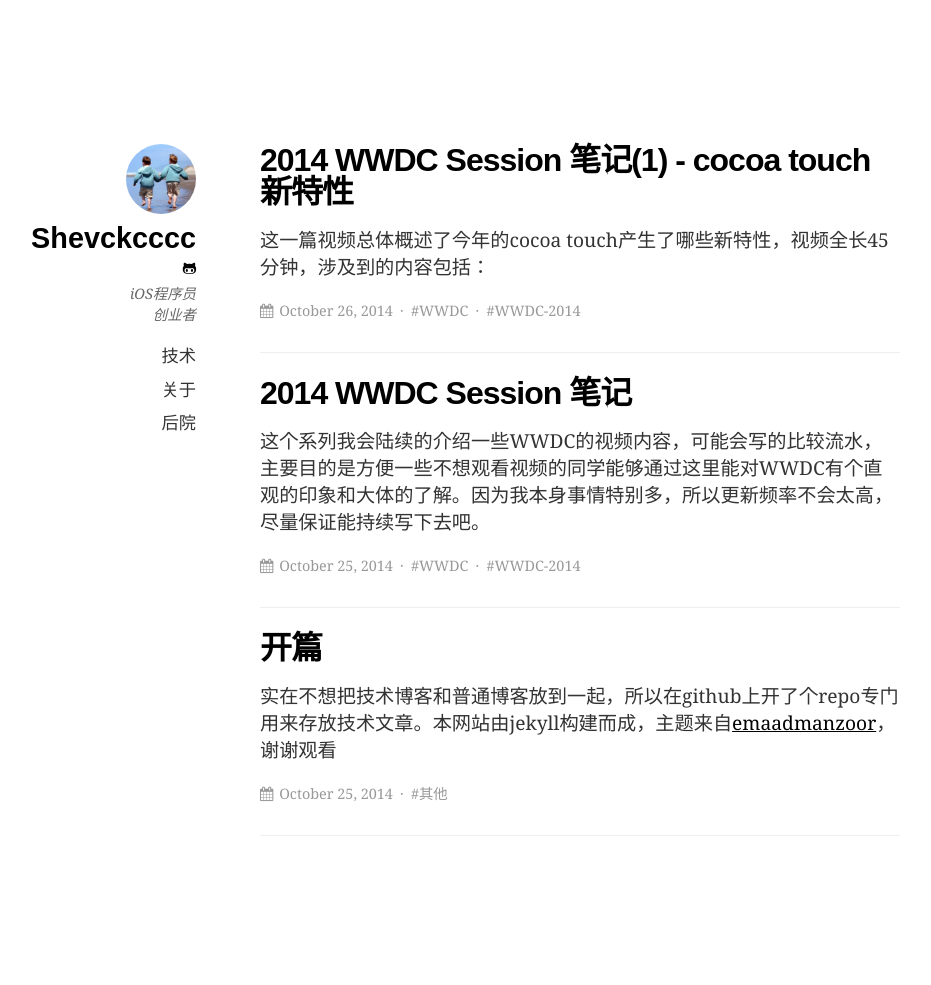
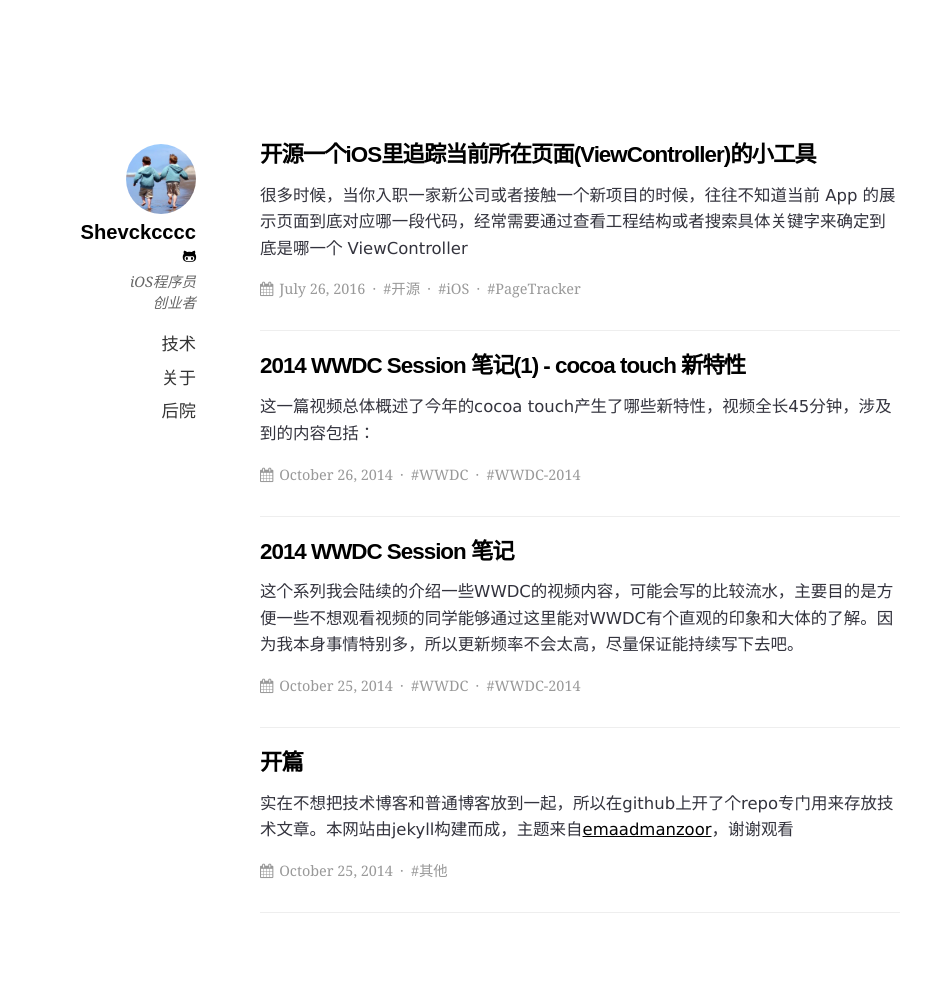
Before and after one commit to Shevckcccc/mysql.im, a Jekyll site: the page built from blog.html, in a window 1280 px wide. Shown: the whole page, without its empty margins (124-1055 px from the left). Built offline with Jekyll 4.4.1, drawn with Linux system fonts in a browser that asks for light colours; before the commit the page ends 908 px from its top, so only the background shows below that.

Commit message:
新增一篇日志，DRPageTracker

````diff
--- /dev/null
+++ b/_posts/2016-07-26-what-is-drpagetracker.md
@@ -0,0 +1,26 @@
+---
+layout: post
+title: "开源一个iOS里追踪当前所在页面(ViewController)的小工具"
+tags: 开源 iOS PageTracker
+---
+
+很多时候，当你入职一家新公司或者接触一个新项目的时候，往往不知道当前 App 的展示页面到底对应哪一段代码，经常需要通过查看工程结构或者搜索具体关键字来确定到底是哪一个 ViewController
+
+所以当有时候需要临时找一些东西的话，定位效率还是比较低的，此时我就想是不是有一种更方便的方式来直接定位到当前页面所在的具体ViewController，这也是 DRPageTracker 开发的初衷：
+
+
+#### 项目地址
+DRPageTracker [https://github.com/Shevckcccc/DRPageTracker](https://github.com/Shevckcccc/DRPageTracker)
+
+
+#### 项目介绍
+
+其实这是一个非常简单的小项目，只有一个 Category ，原理也非常简单，就是通过 Objective-C 的运行时特性，给 UIViewController 的 viewDidAppear 方法里面加上一段代码，先执行原有的代码，再打印当前所在的 Class 名，由于是放在 Category 中，所以不需要主动 import 进来，只要能通过 pod install 安装进来就行了，非常轻量
+
+```
+pod 'DRPageTracker'
+```
+
+然后 install 一下就行了，不需要本地添加任何代码，就可以在控制台看到所有的 ViewController 展现顺序
+
+比较适合新人熟悉旧代码时使用
--- a/css/styles.css
+++ b/css/styles.css
@@ -11,6 +11,14 @@ h1, h2, h3, h4 {
     font-family: Arial, Verdana, sans-serif;
     line-height: 1em;
     color: #000;
+}
+
+h1 {
+    font-size: 1.4em;
+}
+
+h4 {
+   margin: 2.5em 0 1.33em;
 }
 
 i {
@@ -206,15 +214,14 @@ p.feature-image img {
 
 .title-large {
     clear: left;
-    font-size: 3em;
-    letter-spacing: -2px;
+    font-size: 1.6em;
     margin: 0;
 }
 
 .content {
     color: #333;
-    font-size: 1.2em;
-    line-height: 1.4em;
+    font-size: 1.03em;
+    line-height: 1.6em;
     word-break: break-all;
 }
 
@@ -260,6 +267,13 @@ p.feature-image img {
     line-height: 1.2em;
     margin: 0 auto 2em auto;
     width: 80%;
+}
+
+.content p {
+    margin: 1em 0;
+    font-weight: 300;
+    font-family: "Lucida Grande", "Lucida Sans Unicode", Helvetica, Arial, Verdana, sans-serif;
+    color: #33333d;
 }
 
 .content .discuss {
@@ -308,3 +322,7 @@ p.feature-image img {
         overflow-x:hidden
     }
 }
+
+hr {
+    border-top: 1px solid #eee;
+}
````
